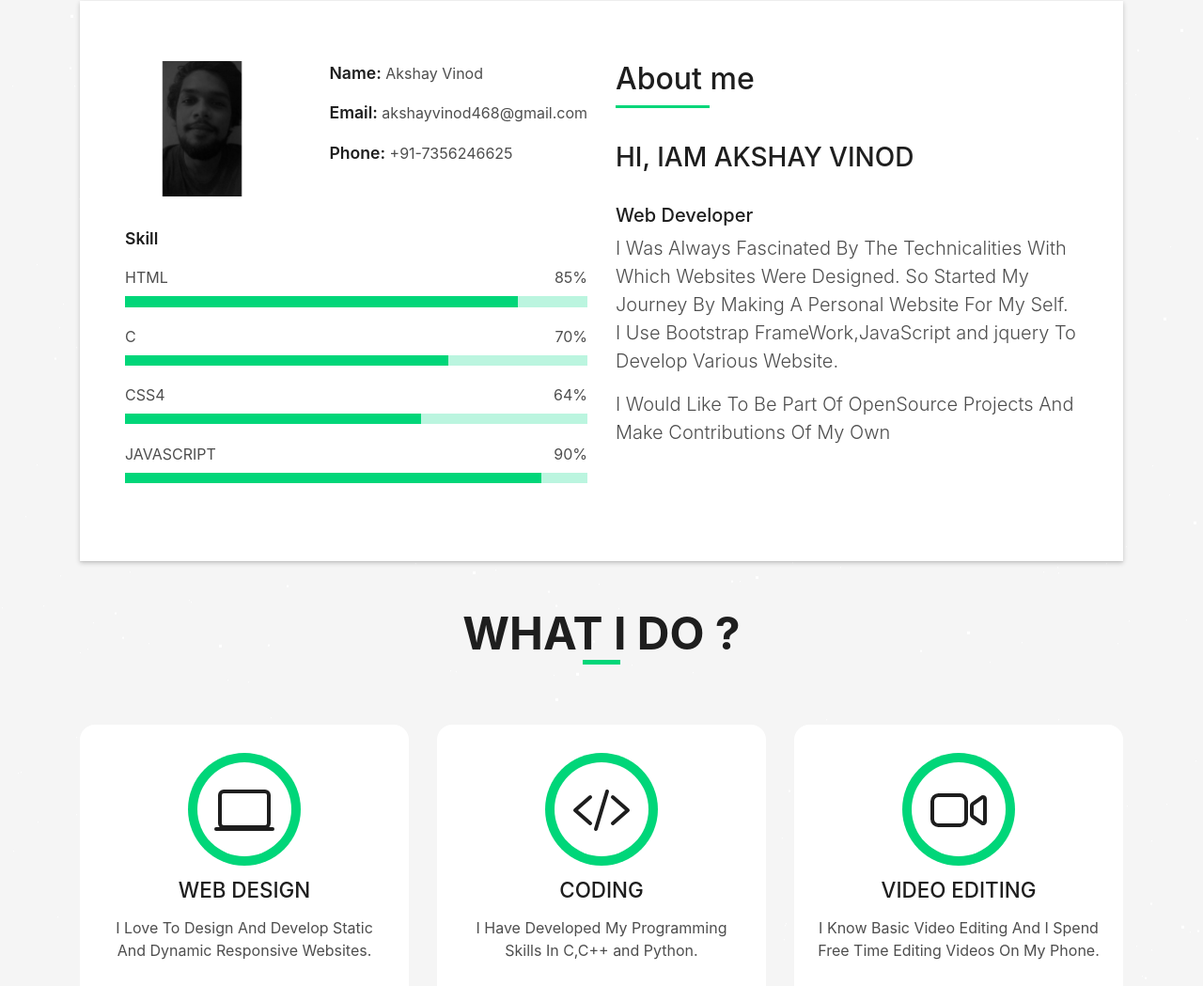
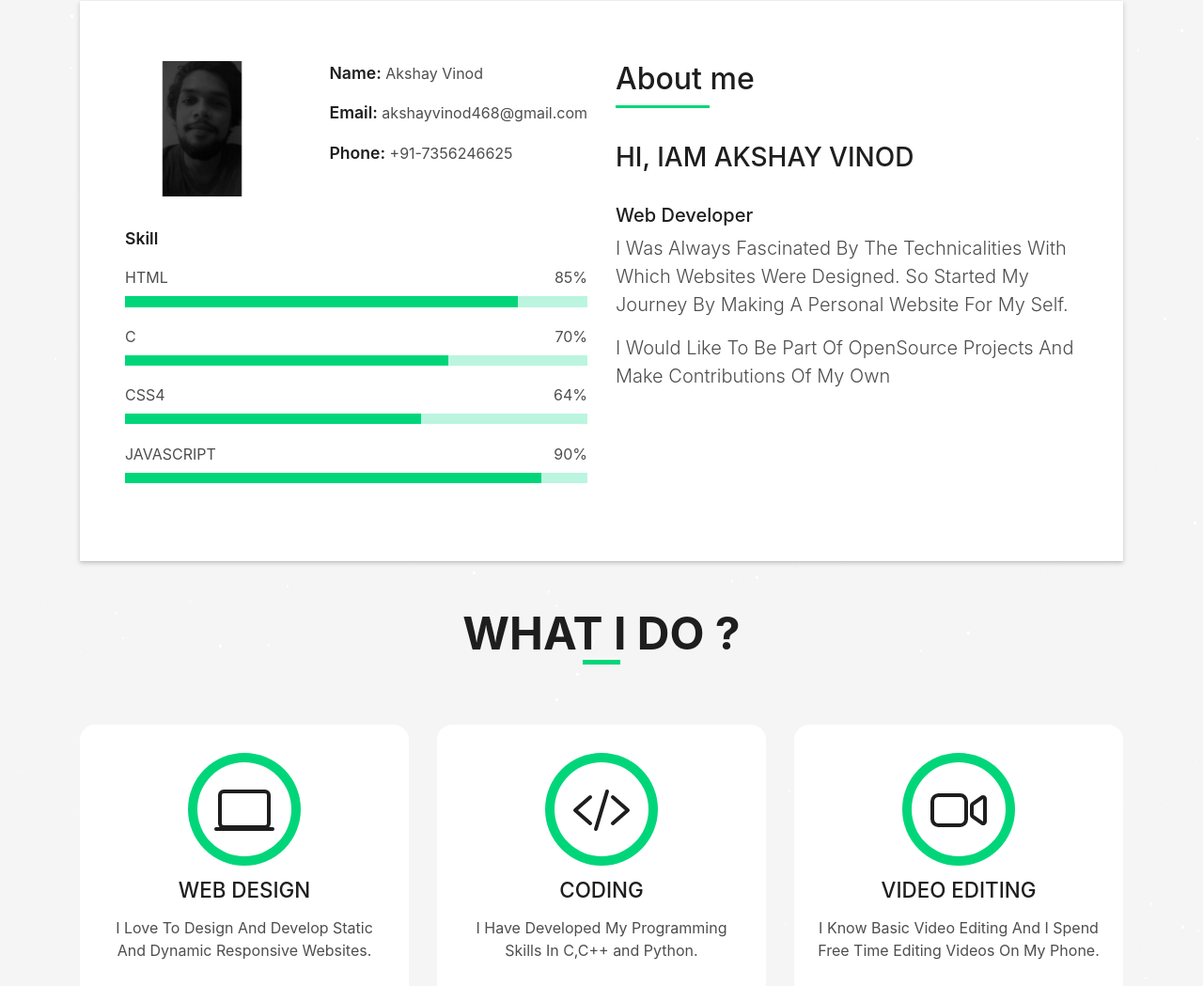
Before and after one commit to akshay-vinod/personalWebsite, a plain HTML site: page index.html in a window 1280 px wide. Shown: the part 869-1918 px from the top of the page at 94% size. Drawn offline with nearby package versions, Linux system fonts and the light colour scheme.

Commit message:
update content

```diff
--- a/index.html
+++ b/index.html
@@ -155,9 +155,7 @@
                     <p class="lead">
                       I Was Always Fascinated By The Technicalities With Which
                       Websites Were Designed. So Started My
-                      Journey By Making A Personal Website For My Self. I Use
-                      Bootstrap FrameWork,JavaScript and jquery To
-                      Develop Various Website.
+                      Journey By Making A Personal Website For My Self.
                     </p>
                     <p class="lead"></p>
                     <p class="lead">I Would Like To Be Part Of OpenSource
```
